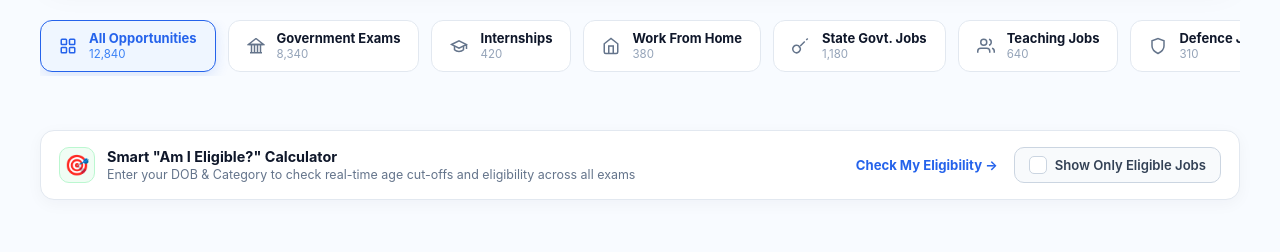
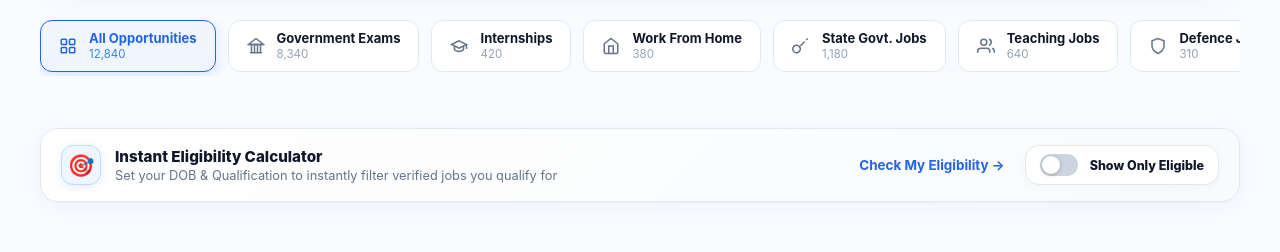
Before and after one commit to Kiran6976/job_frontend, a React (Vite) app: page /jobs in a window 1280 px wide. Shown: the part 1360-1612 px from the top of the page. Built offline with nearby package versions, Linux system fonts and the light colour scheme; no server answers; sample sign-in values are in the browser's storage.

Commit message:
style: upgrade eligibility profile banner UI with modern pill chips and smooth switch toggle

```diff
--- a/src/components/TopOpportunities/TopOpportunities.css
+++ b/src/components/TopOpportunities/TopOpportunities.css
@@ -1467,14 +1467,20 @@
   display: flex;
   align-items: center;
   justify-content: space-between;
-  gap: 16px;
-  margin-top: 18px;
+  gap: 20px;
+  margin-top: 16px;
   margin-bottom: 24px;
-  padding: 12px 18px;
-  background: #ffffff;
+  padding: 12px 20px;
+  background: linear-gradient(135deg, #ffffff 0%, #f8fafc 100%);
   border: 1.5px solid #e2e8f0;
-  border-radius: 14px;
-  box-shadow: 0 4px 16px rgba(15, 23, 42, 0.04);
+  border-radius: 18px;
+  box-shadow: 0 4px 20px rgba(15, 23, 42, 0.04), 0 1px 3px rgba(0, 0, 0, 0.02);
+  transition: all 0.2s ease;
+}
+
+.to__el-bar:hover {
+  border-color: #cbd5e1;
+  box-shadow: 0 6px 24px rgba(15, 23, 42, 0.06);
 }
 
 .to__el-bar-left {
@@ -1485,69 +1491,130 @@
 .to__el-user-box {
   display: flex;
   align-items: center;
-  gap: 12px;
+  gap: 14px;
   flex-wrap: wrap;
 }
 
-.to__el-user-icon {
-  width: 34px;
-  height: 34px;
-  border-radius: 10px;
-  background: #eff6ff;
-  color: #2563eb;
-  border: 1px solid #bfdbfe;
+.to__el-user-avatar {
+  position: relative;
+  width: 40px;
+  height: 40px;
+  border-radius: 12px;
+  background: linear-gradient(135deg, #3b82f6 0%, #1d4ed8 100%);
+  color: #ffffff;
   display: flex;
   align-items: center;
   justify-content: center;
   flex-shrink: 0;
-}
-
-.to__el-user-details {
-  display: flex;
-  flex-direction: column;
-  gap: 2px;
+  box-shadow: 0 4px 12px rgba(37, 99, 235, 0.25);
+}
+
+.to__el-user-cap {
+  color: #ffffff;
+}
+
+.to__el-online-dot {
+  position: absolute;
+  top: -2px;
+  right: -2px;
+  width: 10px;
+  height: 10px;
+  border-radius: 50%;
+  background: #22c55e;
+  border: 2px solid #ffffff;
+  box-shadow: 0 0 6px rgba(34, 197, 94, 0.5);
+}
+
+.to__el-user-content {
+  display: flex;
+  flex-direction: column;
+  gap: 6px;
+  min-width: 0;
+}
+
+.to__el-user-header {
+  display: flex;
+  align-items: center;
+  gap: 8px;
 }
 
 .to__el-user-label {
-  font-size: 0.72rem;
+  font-size: 11px;
+  font-weight: 800;
+  text-transform: uppercase;
+  letter-spacing: 0.06em;
+  color: #64748b;
+}
+
+.to__el-edit-pill {
+  font-size: 11px;
   font-weight: 700;
-  text-transform: uppercase;
-  letter-spacing: 0.04em;
-  color: #64748b;
-}
-
-.to__el-user-vals {
-  font-size: 0.85rem;
-  color: #1e293b;
-}
-
-.to__el-user-vals strong {
-  color: #0f172a;
-}
-
-.to__el-edit-pill {
-  font-size: 0.76rem;
-  font-weight: 600;
   color: #2563eb;
   background: #eff6ff;
-  border: 1px solid #dbeafe;
-  padding: 4px 10px;
-  border-radius: 20px;
+  border: 1px solid #bfdbfe;
+  padding: 2px 8px;
+  border-radius: 6px;
   cursor: pointer;
   transition: all 0.15s ease;
-  margin-left: 4px;
+  line-height: 1.2;
 }
 
 .to__el-edit-pill:hover {
   background: #dbeafe;
   color: #1d4ed8;
+  transform: translateY(-1px);
+}
+
+.to__el-chips {
+  display: flex;
+  align-items: center;
+  flex-wrap: wrap;
+  gap: 6px;
+}
+
+.to__el-chip {
+  display: inline-flex;
+  align-items: center;
+  gap: 4px;
+  font-size: 12px;
+  font-weight: 700;
+  padding: 3px 9px;
+  border-radius: 8px;
+  border: 1px solid #e2e8f0;
+  background: #ffffff;
+  color: #1e293b;
+  box-shadow: 0 1px 2px rgba(0, 0, 0, 0.02);
+  white-space: nowrap;
+}
+
+.to__el-chip--age {
+  background: #f8fafc;
+  border-color: #e2e8f0;
+  color: #334155;
+}
+
+.to__el-chip--cat {
+  background: #eff6ff;
   border-color: #bfdbfe;
+  color: #1d4ed8;
+}
+
+.to__el-chip--qual {
+  background: #f0fdf4;
+  border-color: #bbf7d0;
+  color: #15803d;
+}
+
+.to__el-chip--stream {
+  background: #faf5ff;
+  border-color: #e9d5ff;
+  color: #7e22ce;
 }
 
 .to__el-cta-btn {
   display: flex;
   align-items: center;
-  gap: 12px;
+  gap: 14px;
   width: 100%;
   background: transparent;
   border: none;
@@ -1558,20 +1625,21 @@
 }
 
 .to__el-cta-btn:hover {
-  transform: translateX(2px);
+  transform: translateX(3px);
 }
 
 .to__el-cta-icon-box {
-  font-size: 1.25rem;
-  width: 36px;
-  height: 36px;
-  background: #f0fdf4;
-  border: 1px solid #bbf7d0;
-  border-radius: 10px;
+  font-size: 1.35rem;
+  width: 40px;
+  height: 40px;
+  background: #eff6ff;
+  border: 1px solid #bfdbfe;
+  border-radius: 12px;
   display: flex;
   align-items: center;
   justify-content: center;
   flex-shrink: 0;
+  box-shadow: 0 2px 8px rgba(37, 99, 235, 0.12);
 }
 
 .to__el-cta-text {
@@ -1582,84 +1650,127 @@
 }
 
 .to__el-cta-title {
-  font-size: 0.9rem;
-  font-weight: 700;
+  font-size: 0.95rem;
+  font-weight: 800;
   color: #0f172a;
 }
 
 .to__el-cta-sub {
-  font-size: 0.78rem;
+  font-size: 0.8rem;
   color: #64748b;
 }
 
 .to__el-cta-arrow {
-  font-size: 0.82rem;
+  font-size: 0.84rem;
   font-weight: 700;
   color: #2563eb;
   white-space: nowrap;
 }
 
-/* Toggle Button */
+/* Modern iOS / Dashboard Style Switch Toggle */
 .to__el-bar-right {
   flex-shrink: 0;
 }
 
-.to__el-toggle-btn {
+.to__el-toggle-switch {
   display: inline-flex;
   align-items: center;
-  gap: 8px;
+  gap: 12px;
   padding: 8px 14px;
-  background: #f8fafc;
-  border: 1.5px solid #cbd5e1;
-  border-radius: 10px;
-  font-size: 0.82rem;
-  font-weight: 600;
-  color: #334155;
+  border-radius: 14px;
+  background: #ffffff;
+  border: 1.5px solid #e2e8f0;
   cursor: pointer;
-  transition: all 0.2s ease;
-  white-space: nowrap;
-}
-
-.to__el-toggle-btn:hover {
-  background: #f1f5f9;
-  border-color: #94a3b8;
-}
-
-.to__el-toggle-btn--active {
-  background: #f0fdf4;
-  border-color: #22c55e;
-  color: #15803d;
-  box-shadow: 0 2px 8px rgba(34, 197, 94, 0.15);
-}
-
-.to__el-toggle-indicator {
+  transition: all 0.2s cubic-bezier(0.4, 0, 0.2, 1);
+  box-shadow: 0 2px 8px rgba(0, 0, 0, 0.03);
+}
+
+.to__el-toggle-switch:hover {
+  border-color: #cbd5e1;
+  transform: translateY(-1px);
+  box-shadow: 0 4px 12px rgba(0, 0, 0, 0.06);
+}
+
+.to__el-toggle-switch--active {
+  background: linear-gradient(135deg, #f0fdf4 0%, #ecfdf5 100%);
+  border-color: #86efac;
+  box-shadow: 0 4px 14px rgba(34, 197, 94, 0.16);
+}
+
+.to__el-toggle-track {
+  width: 38px;
+  height: 22px;
+  border-radius: 20px;
+  background: #cbd5e1;
+  position: relative;
+  transition: background 0.2s ease;
+  flex-shrink: 0;
+}
+
+.to__el-toggle-switch--active .to__el-toggle-track {
+  background: #22c55e;
+}
+
+.to__el-toggle-knob {
   width: 18px;
   height: 18px;
-  border-radius: 5px;
-  border: 1.5px solid #cbd5e1;
+  border-radius: 50%;
   background: #ffffff;
-  display: flex;
-  align-items: center;
-  justify-content: center;
+  position: absolute;
+  top: 2px;
+  left: 2px;
+  transition: transform 0.2s cubic-bezier(0.4, 0, 0.2, 1);
+  box-shadow: 0 1px 4px rgba(0, 0, 0, 0.25);
+}
+
+.to__el-toggle-switch--active .to__el-toggle-knob {
+  transform: translateX(16px);
+}
+
+.to__el-toggle-info {
+  display: flex;
+  flex-direction: column;
+  align-items: flex-start;
+  gap: 2px;
+  text-align: left;
+}
+
+.to__el-toggle-title {
+  font-size: 12.5px;
+  font-weight: 800;
+  color: #0f172a;
+  line-height: 1.2;
+}
+
+.to__el-toggle-count {
+  display: inline-flex;
+  align-items: center;
+  gap: 5px;
   font-size: 11px;
+  font-weight: 700;
   color: #15803d;
-  font-weight: bold;
-}
-
-.to__el-toggle-btn--active .to__el-toggle-indicator {
-  border-color: #22c55e;
+  line-height: 1;
+}
+
+.to__el-count-dot {
+  width: 6px;
+  height: 6px;
+  border-radius: 50%;
   background: #22c55e;
-  color: #ffffff;
-}
-
-.to__el-toggle-badge {
-  font-size: 0.72rem;
-  font-weight: 700;
-  padding: 2px 7px;
-  border-radius: 6px;
-  background: #dcfce7;
-  color: #15803d;
-}
+  animation: toElPulse 1.8s infinite ease-in-out;
+}
+
+@keyframes toElPulse {
+  0%, 100% {
+    opacity: 1;
+    transform: scale(1);
+  }
+  50% {
+    opacity: 0.4;
+    transform: scale(1.3);
+  }
+}
+
 
 /* Dynamic Card Eligibility Badge */
 .to__el-card-badge {
@@ -1724,10 +1835,12 @@
   .to__el-bar {
     flex-direction: column;
     align-items: stretch;
-    gap: 12px;
+    gap: 14px;
+    padding: 14px 16px;
   }
-  .to__el-toggle-btn {
+  .to__el-toggle-switch {
     width: 100%;
-    justify-content: center;
+    justify-content: space-between;
+    box-sizing: border-box;
   }
 }
--- a/src/components/TopOpportunities/TopOpportunities.jsx
+++ b/src/components/TopOpportunities/TopOpportunities.jsx
@@ -967,15 +967,13 @@ const TopOpportunities = () => {
           <div className="to__el-bar-left">
             {eligibilityProfile ? (
               <div className="to__el-user-box">
-                <div className="to__el-user-icon">
-                  <GraduationCap size={18} />
+                <div className="to__el-user-avatar">
+                  <GraduationCap size={20} className="to__el-user-cap" />
+                  <span className="to__el-online-dot" />
                 </div>
-                <div className="to__el-user-details">
-                  <span className="to__el-user-label">Your Active Eligibility Profile:</span>
-                  <span className="to__el-user-vals">
-                    <strong>{calculateExactAge(eligibilityProfile.dob)?.formatted}</strong> • <strong>{eligibilityProfile.category}</strong> • <strong>{eligibilityProfile.qualificationLabel?.split("(")[0]}</strong> {eligibilityProfile.stream && eligibilityProfile.stream !== "Any" ? `(${eligibilityProfile.stream})` : ""}
-                  </span>
-                </div>
+                <div className="to__el-user-content">
+                  <div className="to__el-user-header">
+                    <span className="to__el-user-label">Eligibility Profile</span>
                     <button
                       type="button"
                       className="to__el-edit-pill"
@@ -985,6 +983,24 @@ const TopOpportunities = () => {
                       Edit Profile ✎
                     </button>
                   </div>
+                  <div className="to__el-chips">
+                    <span className="to__el-chip to__el-chip--age">
+                      🎂 {calculateExactAge(eligibilityProfile.dob)?.formatted}
+                    </span>
+                    <span className="to__el-chip to__el-chip--cat">
+                      🏷️ {eligibilityProfile.category}
+                    </span>
+                    <span className="to__el-chip to__el-chip--qual">
+                      🎓 {eligibilityProfile.qualificationLabel?.split("(")[0]?.split("/")[0]?.trim()}
+                    </span>
+                    {eligibilityProfile.stream && eligibilityProfile.stream !== "Any" && (
+                      <span className="to__el-chip to__el-chip--stream">
+                        🔬 {eligibilityProfile.stream}
+                      </span>
+                    )}
+                  </div>
+                </div>
+              </div>
             ) : (
               <button
                 type="button"
@@ -993,9 +1009,9 @@ const TopOpportunities = () => {
               >
                 <div className="to__el-cta-icon-box">🎯</div>
                 <div className="to__el-cta-text">
-                  <span className="to__el-cta-title">Smart "Am I Eligible?" Calculator</span>
+                  <span className="to__el-cta-title">Instant Eligibility Calculator</span>
                   <span className="to__el-cta-sub">
-                    Enter your DOB & Category to check real-time age cut-offs and eligibility across all exams
+                    Set your DOB &amp; Qualification to instantly filter verified jobs you qualify for
                   </span>
                 </div>
                 <span className="to__el-cta-arrow">Check My Eligibility &rarr;</span>
@@ -1006,7 +1022,7 @@ const TopOpportunities = () => {
           <div className="to__el-bar-right">
             <button
               type="button"
-              className={`to__el-toggle-btn ${onlyEligible ? "to__el-toggle-btn--active" : ""}`}
+              className={`to__el-toggle-switch ${onlyEligible ? "to__el-toggle-switch--active" : ""}`}
               onClick={() => {
                 if (!eligibilityProfile) {
                   setIsEligibilityModalOpen(true);
@@ -1022,17 +1038,18 @@ const TopOpportunities = () => {
                   : "Click to filter only jobs you qualify for"
               }
             >
-              <span className="to__el-toggle-indicator">
-                {onlyEligible ? "✔" : ""}
-              </span>
-              <span className="to__el-toggle-title">
-                Show Only Eligible Jobs
-              </span>
+              <div className="to__el-toggle-track">
+                <div className="to__el-toggle-knob" />
+              </div>
+              <div className="to__el-toggle-info">
+                <span className="to__el-toggle-title">Show Only Eligible</span>
                 {eligibilityProfile && (
-                <span className="to__el-toggle-badge">
-                  {eligibleCount} Match
+                  <span className="to__el-toggle-count">
+                    <span className="to__el-count-dot" />
+                    {eligibleCount} Jobs Match
                   </span>
                 )}
+              </div>
             </button>
           </div>
         </div>
```
Lines whose indentation alone changed are shown as unchanged.
